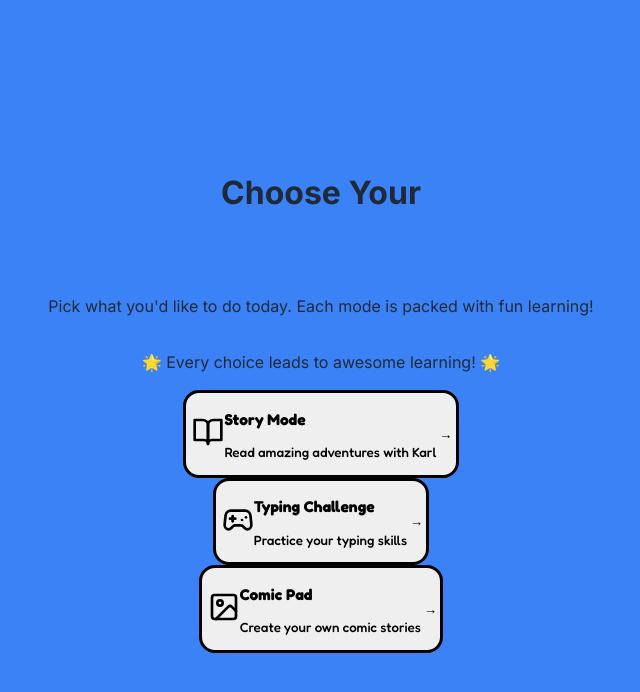
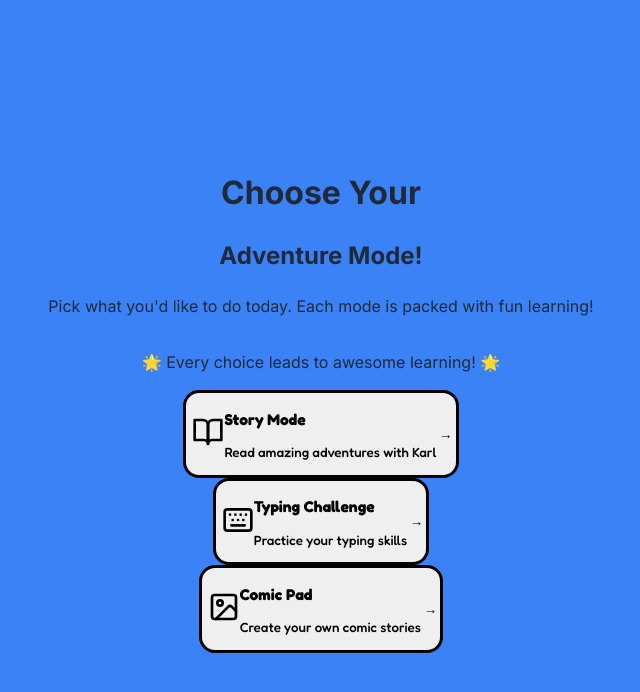
Before and after one commit to digdug26/karl_learning_gpt, a React (Vite) app in the folder frontend/: page / in a window 1280 px wide. Both pictures are taken after a click on the button "Start Karl's Adventure!". Shown: the top 692 px of the page, without its empty margins (319-959 px from the left). Built offline with nearby package versions, Linux system fonts and the light colour scheme.

Commit message:
fix: update choose adventure buttons

```diff
--- a/frontend/src/pages/Menu.jsx
+++ b/frontend/src/pages/Menu.jsx
@@ -1,5 +1,5 @@
 import { Button } from "../components/ui/button";
-import { BookOpen, Gamepad2, Image as ImageIcon, ArrowLeft } from "lucide-react";
+import { BookOpen, Keyboard, Image as ImageIcon, ArrowLeft } from "lucide-react";
 import { motion } from "framer-motion";
 
 export default function Menu({ onSelect, onBack }) {
@@ -17,7 +17,7 @@ export default function Menu({ onSelect, onBack }) {
       id: "game",
       title: "Typing Challenge",
       subtitle: "Practice your typing skills",
-      icon: Gamepad2,
+      icon: Keyboard,
       variant: "energy",
       gradient: "from-energy-400 to-energy-600",
       glowColor: "glow-orange"
@@ -51,7 +51,7 @@ export default function Menu({ onSelect, onBack }) {
         <h1 className="font-display text-5xl font-bold text-comicInk mb-4">
           Choose Your
         </h1>
-        <h2 className="font-display text-4xl font-bold bg-gradient-to-r from-ocean-600 to-hero-600 bg-clip-text text-transparent">
+        <h2 className="font-display text-4xl font-bold text-black">
           Adventure Mode!
         </h2>
         <p className="text-lg text-gray-600 mt-4 max-w-md mx-auto">
@@ -90,14 +90,14 @@ export default function Menu({ onSelect, onBack }) {
               variant={item.variant}
               size="lg"
               onClick={() => onSelect(item.id)}
-              className={`w-72 h-20 justify-start text-left shadow-${item.glowColor} hover:shadow-${item.glowColor} group relative overflow-hidden border-3`}
+              className={`w-full h-20 justify-start text-left shadow-${item.glowColor} hover:shadow-${item.glowColor} group relative overflow-hidden border-3`}
             >
               {/* Background gradient animation */}
               <div className={`absolute inset-0 bg-gradient-to-r ${item.gradient} opacity-90 group-hover:opacity-100 transition-opacity duration-300`} />
 
               {/* Icon */}
               <motion.div
-                className="relative z-10 mr-6 p-3 bg-white/20 rounded-xl backdrop-blur-sm"
+                className="relative z-10 mr-8 p-3 bg-white/20 rounded-xl backdrop-blur-sm"
                 whileHover={{ rotate: 5 }}
                 transition={{ duration: 0.2 }}
               >
```
